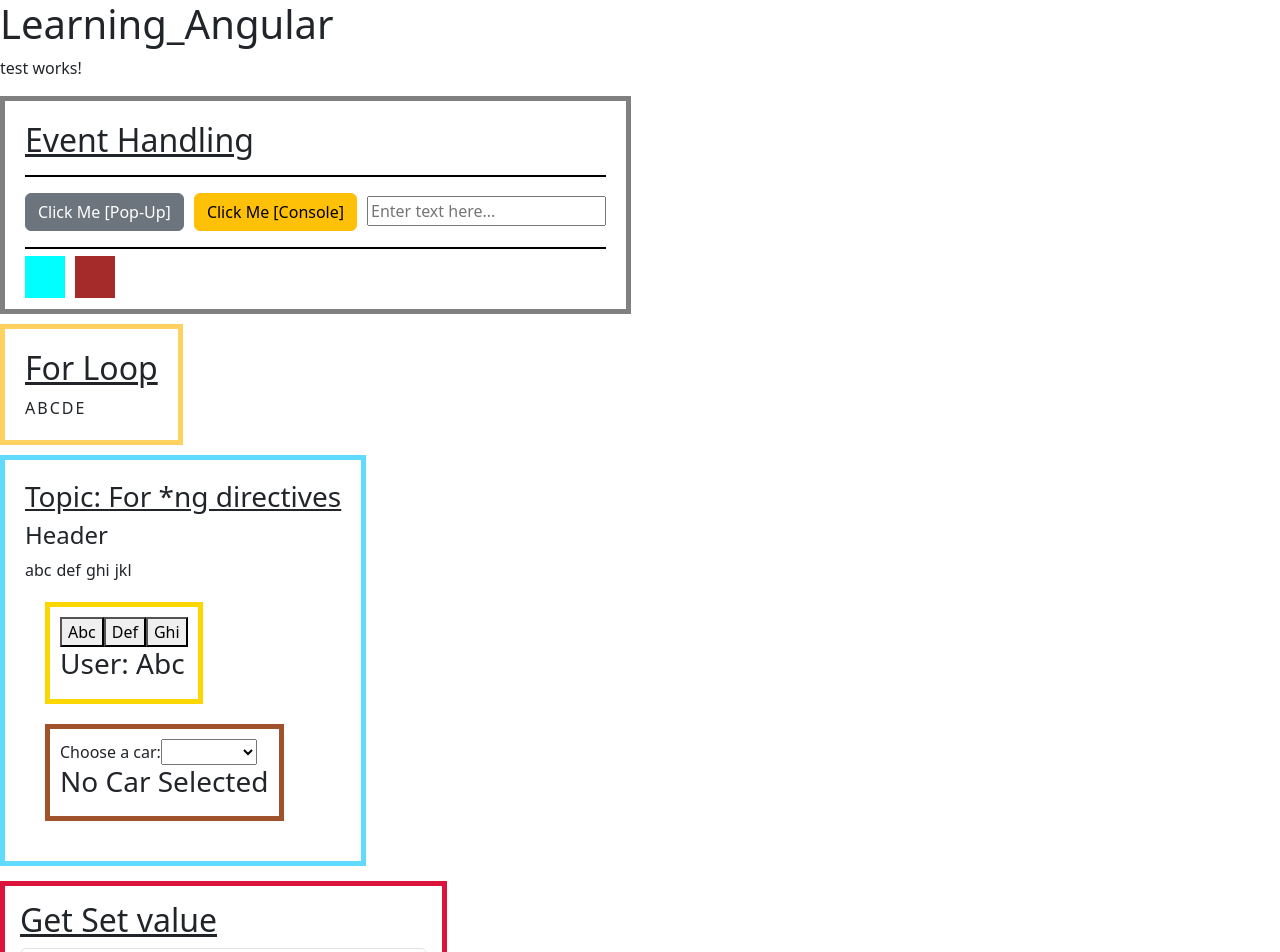
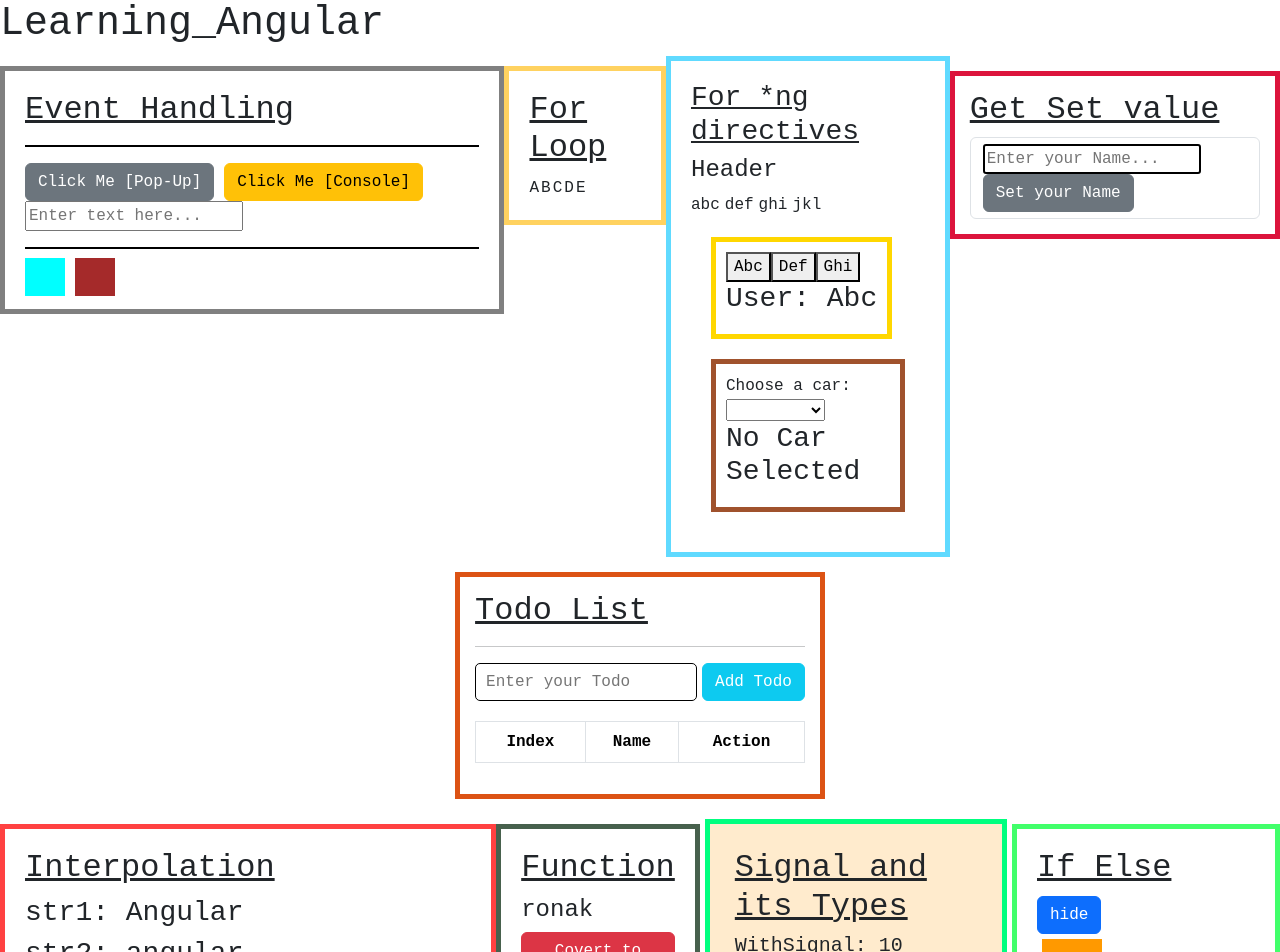
Before and after one commit to ronakjavia111/Learning_Angular, an Angular app: page / in a window 1280 px wide. Shown: the top 952 px of the page. Built offline with nearby package versions, Linux system fonts and the light colour scheme.

Commit message:
Added some Styling and Todos

```diff
--- a/src/app/app.css
+++ b/src/app/app.css
@@ -0,0 +1,3 @@
+main {
+  font-family: monospace;
+}
--- a/src/app/app.html
+++ b/src/app/app.html
@@ -1,8 +1,20 @@
+<main>
   <h1>Learning_Angular</h1>
-<app-test></app-test>
+  <app-test
+    style="display: flex; justify-content: space-evenly; align-items: flex-start"
+  ></app-test>
+  <app-todolist
+    style="display: flex; justify-content: space-evenly; align-items: flex-start"
+  ></app-todolist>
 
+  <div style="display: flex; justify-content: space-evenly; align-items: flex-start">
     <div
-  style="border: 5px solid rgb(255, 65, 65); padding: 20px; width: max-content; margin: 10px 0px"
+      style="
+        border: 5px solid rgb(255, 65, 65);
+        padding: 20px;
+        width: max-content;
+        margin: 10px 0px;
+      "
     >
       <h2 style="text-decoration: underline">Interpolation</h2>
 
@@ -15,7 +27,9 @@
       <h2>Number Comparison: {{ num1 == num2 }}</h2>
     </div>
 
-<div style="border: 5px solid rgb(71, 97, 77); padding: 20px; width: max-content; margin: 10px 0px">
+    <div
+      style="border: 5px solid rgb(71, 97, 77); padding: 20px; width: max-content; margin: 10px 0px"
+    >
       <h2 style="text-decoration: underline">Function</h2>
 
       <h4>{{ random }}</h4>
@@ -33,10 +47,15 @@
     >
       <h2 style="text-decoration: underline">Signal and its Types</h2>
 
-  <button class="btn btn-primary" (click)="counter('dec')">Decrement</button>
       <h5>WithSignal: {{ withSignal() }}</h5>
       <h5>WithoutSignal: {{ withoutSignal }}</h5>
-  <button class="btn btn-primary" (click)="counter('inc')">Increment</button>
+
+      <button class="btn btn-primary" style="margin-right: 3px" (click)="counter('dec')">
+        Decrement
+      </button>
+      <button class="btn btn-primary" style="margin-left: 3px" (click)="counter('inc')">
+        Increment
+      </button>
 
       <hr style="border: 1px solid black; opacity: 1" />
 
@@ -65,7 +84,12 @@
     </div>
 
     <div
-  style="border: 5px solid rgb(65, 255, 106); padding: 20px; width: max-content; margin: 10px 0px"
+      style="
+        border: 5px solid rgb(65, 255, 106);
+        padding: 20px;
+        width: max-content;
+        margin: 10px 0px;
+      "
     >
       <h2 style="text-decoration: underline">If Else</h2>
 
@@ -118,3 +142,5 @@
         } }
       </div>
     </div>
+  </div>
+</main>
--- a/src/app/app.ts
+++ b/src/app/app.ts
@@ -1,9 +1,10 @@
 import { Component, computed, effect, Signal, signal, WritableSignal } from '@angular/core';
 import { Test } from './test/test';
+import { Todolist } from './todolist/todolist';
 
 @Component({
   selector: 'app-root',
-  imports: [Test],
+  imports: [Test, Todolist],
   templateUrl: './app.html',
   styleUrl: './app.css',
 })
--- a/src/app/test/test.html
+++ b/src/app/test/test.html
@@ -1,5 +1,3 @@
-<p>test works!</p>
-
 <div style="border: 5px solid gray; padding: 20px; width: max-content; margin: 10px 0px">
   <h2 style="text-decoration: underline">Event Handling</h2>
 
@@ -57,7 +55,7 @@
     margin-top: 10px 0px;
   "
 >
-  <h3 style="text-decoration: underline">Topic: For *ng directives</h3>
+  <h3 style="text-decoration: underline">For *ng directives</h3>
 
   <h4 *ngIf="check">Header</h4>
 
--- /dev/null
+++ b/src/app/todolist/todolist.html
@@ -0,0 +1,56 @@
+<div
+  style="
+    margin-top: 15px;
+    margin-bottom: 15px;
+    padding: 15px;
+    border: 5px solid rgb(220, 83, 20);
+    width: fit-content;
+  "
+>
+  <h2
+    style="
+      text-decoration: underline;
+    "
+  >
+    Todo List
+  </h2>
+  <hr />
+  <div style="display: flex; justify-content: space-between">
+    <input
+      type="text"
+      name="TodoSearch"
+      placeholder="Enter your Todo"
+      style="
+        border: 1px solid black;
+        padding: 2px 0px 2px 10px;
+        border-radius: 5px;
+        margin-right: 5px;
+      "
+      [(ngModel)]="todo"
+    />
+    <button class="btn btn-info" style="color: white; font-weight: 500" (click)="addTodo(todo)">
+      Add Todo
+    </button>
+  </div>
+
+  <h4 style="margin: 20px 0px; color: gold; text-shadow: 1px 1px 3px black;">{{ todo }}</h4>
+
+  <table class="table table-bordered table-striped">
+    <thead>
+      <tr style="text-align: center">
+        <th>Index</th>
+        <th>Name</th>
+        <th>Action</th>
+      </tr>
+    </thead>
+    <tbody>
+      @for (todo of todoList; track todo.id) {
+      <tr>
+        <td>{{ todo.id }}</td>
+        <td>{{ todo.name }}</td>
+        <td><button class="btn btn-danger" (click)="deleteTodo(todo.id)">Delete</button></td>
+      </tr>
+      }
+    </tbody>
+  </table>
+</div>
--- /dev/null
+++ b/src/app/todolist/todolist.ts
@@ -0,0 +1,22 @@
+import { Component } from '@angular/core';
+import { FormsModule } from '@angular/forms';
+
+@Component({
+  selector: 'app-todolist',
+  imports: [FormsModule],
+  templateUrl: './todolist.html',
+  styleUrl: './todolist.css',
+})
+export class Todolist {
+  todo: string = '';
+  todoList: { id: number; name: string }[] = [];
+
+  addTodo(val: string) {
+    this.todoList.push({ id: this.todoList.length + 1, name: val });
+    this.todo = '';
+  }
+
+  deleteTodo(id: number) {
+    this.todoList = this.todoList.filter((item) => item.id != id);
+  }
+}
```
Also changed, not shown: src/app/test/test.ts (+1 -1 lines), src/app/todolist/todolist.css (added), 1 other file (tests, documents, lock files or other folders). Lines whose indentation alone changed are shown as unchanged.
